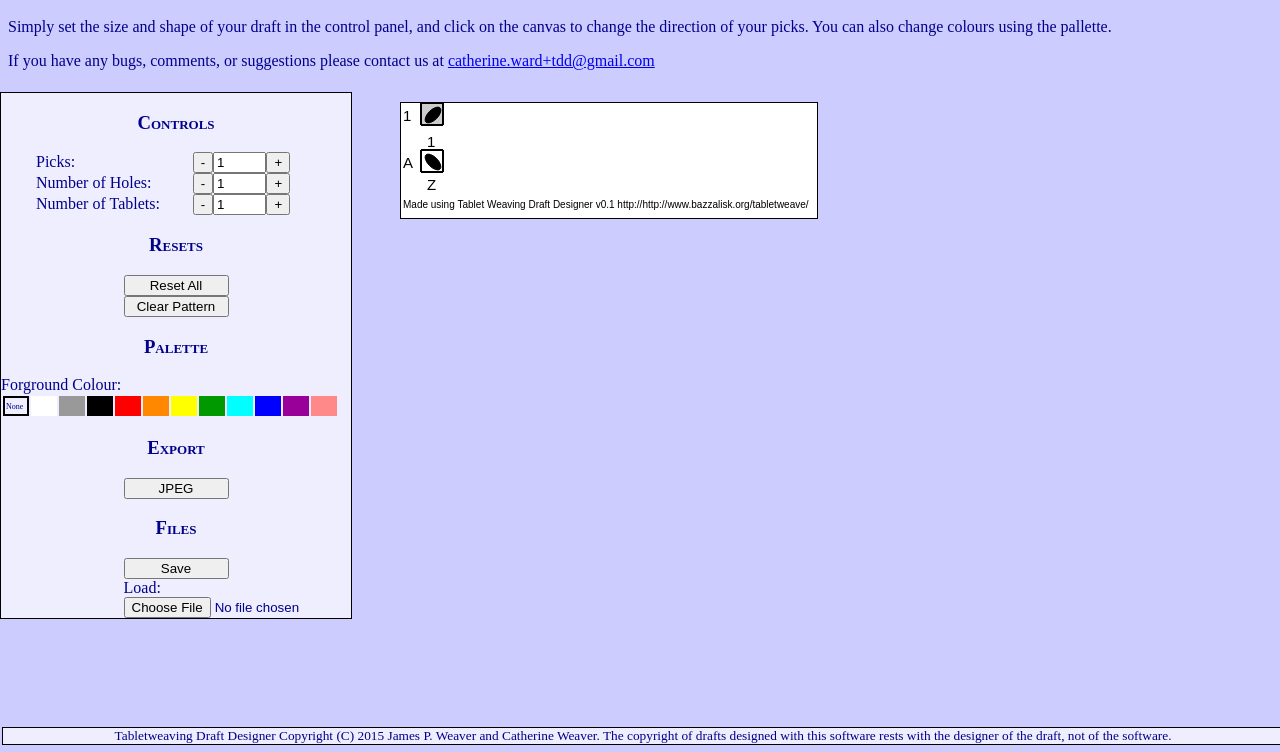
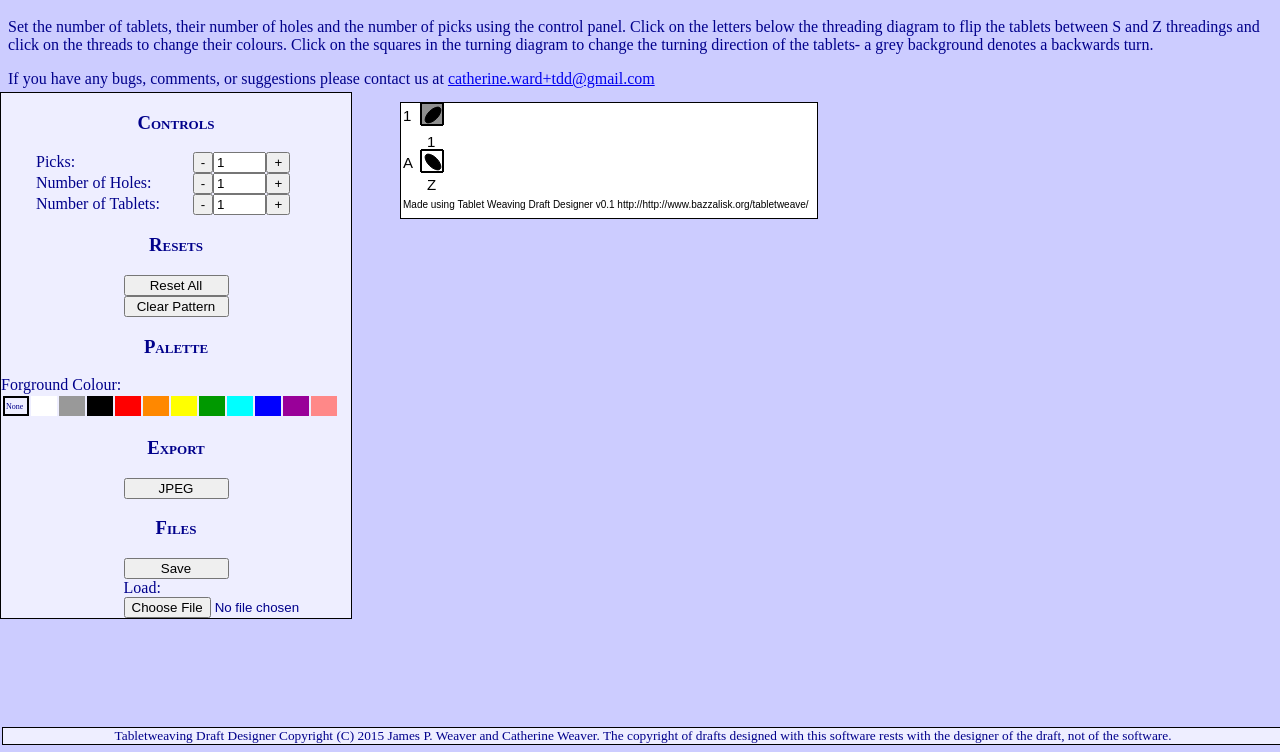
Before and after one commit to jamespbarrett/tabletweave, a plain HTML site: page index.html in a window 1280 px wide. Shown: the part 48-800 px from the top of the page. Drawn offline with nearby package versions, Linux system fonts and the light colour scheme.

Commit message:
Updated text and colours

```diff
--- a/draft.js
+++ b/draft.js
@@ -14,6 +14,8 @@ var copyrightwidth = 416;
 
 var fgcol = "none";
 var reverse = "false";
+
+var greycolour = "#909090";
 
 var defaultcell = {
     "color": "#000000",
@@ -65,13 +67,13 @@ function redrawCanvas() {
                 reverse = false;
                 n = (nRowsLow + n - 1) % nRowsLow;
             } else if (reverse && !main_cells[y][x]) {
-                bg = "#cccccc";
+                bg = greycolour;
                 fg = lower_cells[n][x]["color"];
                 dir = lower_cells[n][x]["direction"];
                 reverse = true;
                 n = (n + 1) % nRowsLow;
             } else if (!reverse && main_cells[y][x]) {
-                bg = "#cccccc";
+                bg = greycolour;
                 reverse = true;
                 n = (n + 1) % nRowsLow;
                 fg = lower_cells[n][x]["color"];
--- a/index.html
+++ b/index.html
@@ -11,9 +11,7 @@
 <body>
 <h1>Tabletweaving Draft Designer</h1>
 
-<div id="explanation"><p>Simply set the size and shape of your draft in
-  the control panel, and click on the canvas to change the direction
-  of your picks. You can also change colours using the pallette.</p>
+<div id="explanation"><p>Set the number of tablets, their number of holes and the number of picks using the control panel. Click on the letters below the threading diagram to flip the tablets between S and Z threadings and click on the threads to change their colours. Click on the squares in the turning diagram to change the turning direction of the tablets- a grey background denotes a backwards turn.</p>
   <p>If you have any bugs, comments, or suggestions please contact us
   at <a href="mailto:catherine.ward+tdd@gmail.com">catherine.ward+tdd@gmail.com</a></p></div>
 
```
